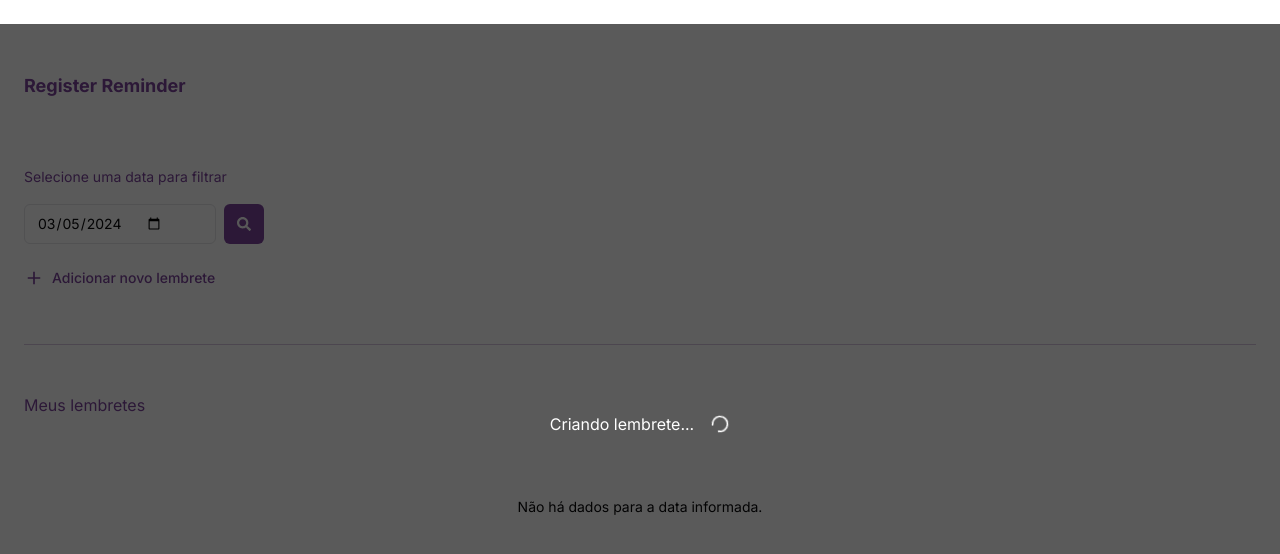
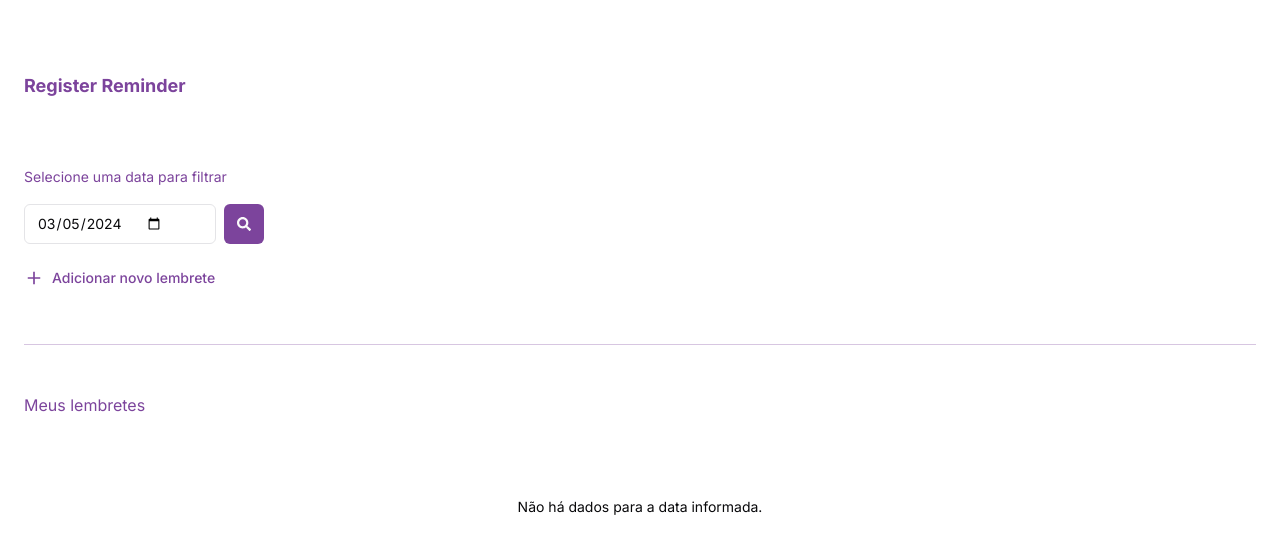
Before and after one commit to calvinsteixeira/register-reminders, a Next.js app: page /dashboard in a window 1280 px wide. Shown: the top 554 px of the page. Built offline with nearby package versions, Linux system fonts and the light colour scheme; data requests are answered from the project's data file.

Commit message:
Pequeno ajuste no ReminderDialog

```diff
--- a/components/forms/ReminderDialog.tsx
+++ b/components/forms/ReminderDialog.tsx
@@ -152,7 +152,7 @@ export default function ReminderDialog({ reminderData, open, onOpenChange, onFor
   return (
     <>
       <LoaderScreen
-        show={true}
+        show={open}
         label={`${reminderData ? 'Alterando' : 'Criando'} lembrete`}
       />
       <AlertContainer
```
